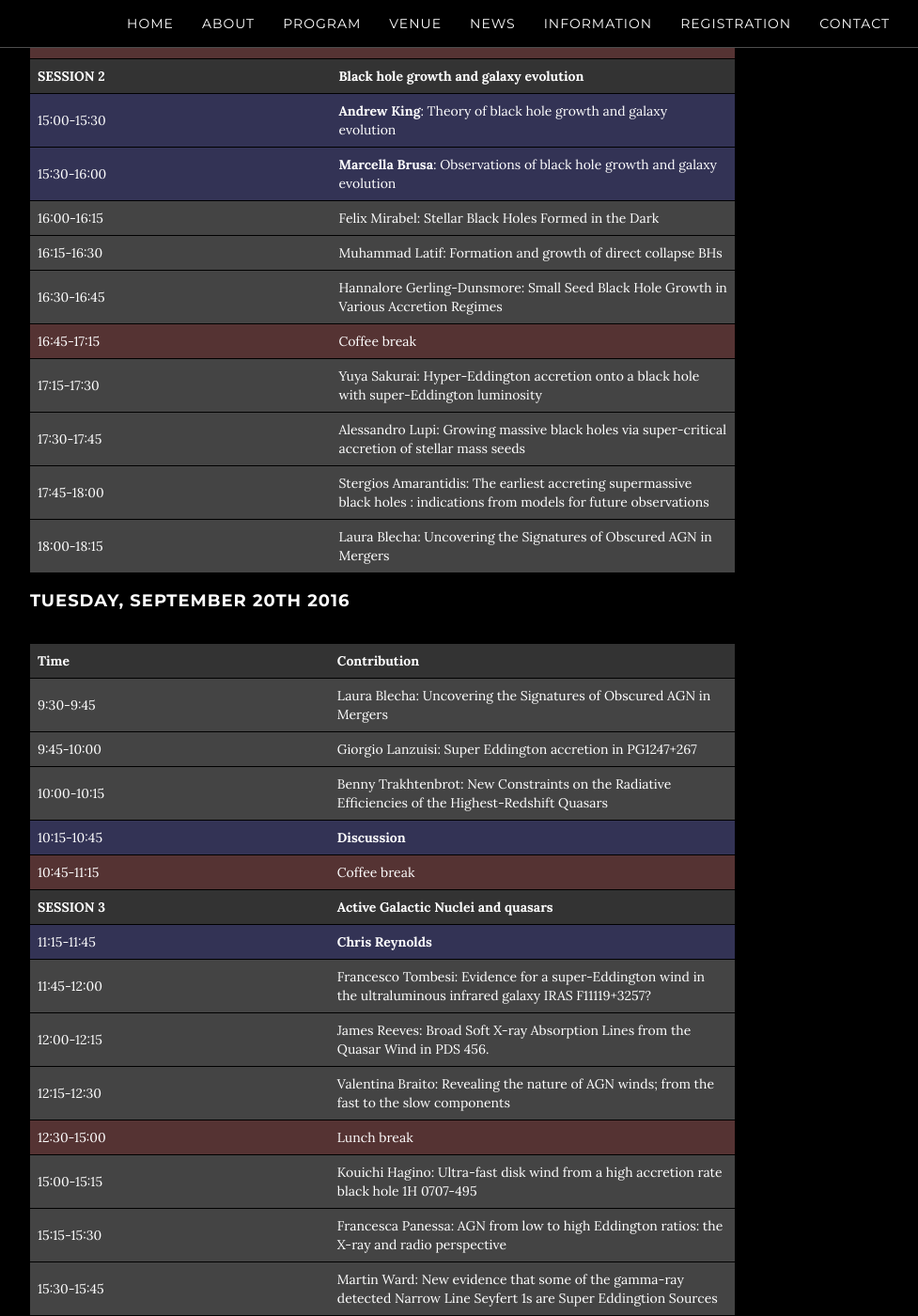
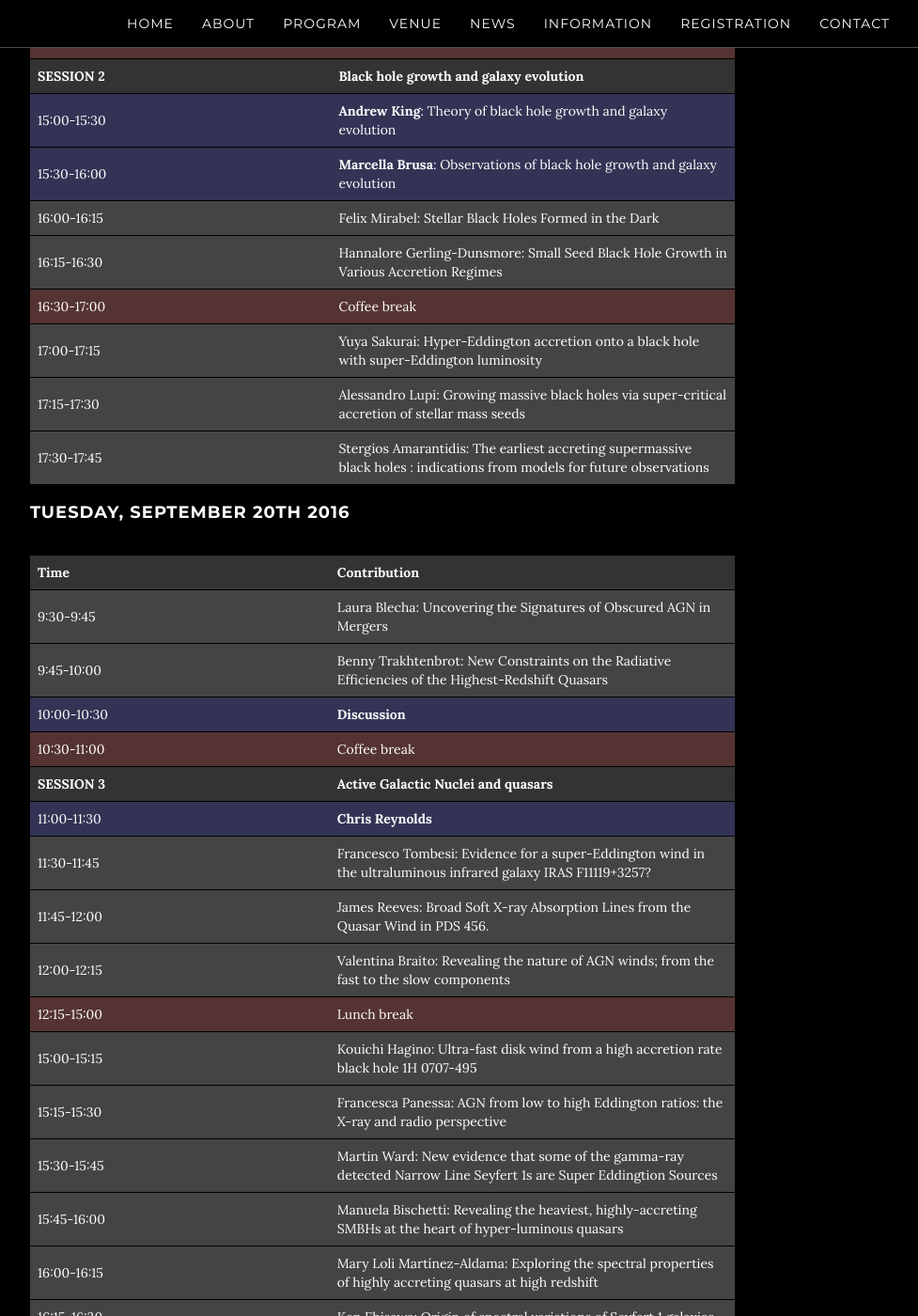
Before and after one commit to breakingthelimits/supereddington2016, a Jekyll site: the page built from program/index.html, in a window 1280 px wide and 1400 px high, scrolled down 881 px. Shown: the whole window at 94% size, without its empty margins (248-1225 px from the left). Built offline with Jekyll 4.4.1, drawn with Linux system fonts in a browser that asks for light colours; some of the changed text lies outside the part shown.

Commit message:
Update 12 sept. 2016

```diff
--- a/program/index.html
+++ b/program/index.html
@@ -85,31 +85,23 @@ Monday, September 19th 2016
 </tr>
 <tr >
 <td align="left">16:15-16:30</td>
-<td align="left">Muhammad Latif: Formation and growth of direct collapse BHs</td>
-</tr>
-<tr >
-<td align="left">16:30-16:45</td>
 <td align="left">Hannalore Gerling-Dunsmore: Small Seed Black Hole Growth in Various Accretion Regimes</td>
 </tr>
 <tr style="background-color: #553333">
-<td align="left">16:45-17:15</td>
+<td align="left">16:30-17:00</td>
 <td align="left">Coffee break</td>
 </tr>
 <tr >
-<td align="left">17:15-17:30</td>
+<td align="left">17:00-17:15</td>
 <td align="left">Yuya Sakurai: Hyper-Eddington accretion onto a black hole with super-Eddington luminosity</td>
 </tr>
 <tr >
-<td align="left">17:30-17:45</td>
+<td align="left">17:15-17:30</td>
 <td align="left">Alessandro Lupi: Growing massive black holes via super-critical accretion of stellar mass seeds</td>
 </tr>
 <tr >
-<td align="left">17:45-18:00</td>
+<td align="left">17:30-17:45</td>
 <td align="left">Stergios Amarantidis: The earliest accreting supermassive black holes : indications from models for future observations</td>
-</tr>
-<tr >
-<td align="left">18:00-18:15</td>
-<td align="left">Laura Blecha: Uncovering the Signatures of Obscured AGN in Mergers</td>
 </tr>
 </tbody>
 </table>
@@ -135,18 +127,14 @@ Tuesday, September 20th 2016
 </tr>
 <tr >
 <td align="left">9:45-10:00</td>
-<td align="left">Giorgio Lanzuisi: Super Eddington accretion in PG1247+267</td>
-</tr>
-<tr >
-<td align="left">10:00-10:15</td>
 <td align="left">Benny Trakhtenbrot: New Constraints on the Radiative Efficiencies of the Highest-Redshift Quasars</td>
 </tr>
 <tr style="background-color: #333355">
-<td align="left">10:15-10:45</td>
+<td align="left">10:00-10:30</td>
 <td align="left"><strong>Discussion</strong></td>
 </tr>
 <tr style="background-color: #553333">
-<td align="left">10:45-11:15</td>
+<td align="left">10:30-11:00</td>
 <td align="left">Coffee break</td>
 </tr>
 <tr  style="background-color: #333333">
@@ -154,23 +142,23 @@ Tuesday, September 20th 2016
 <td align="left"><strong>Active Galactic Nuclei and quasars</strong></td>
 </tr>
 <tr style="background-color: #333355">
-<td align="left">11:15-11:45</td>
+<td align="left">11:00-11:30</td>
 <td align="left"><strong>Chris Reynolds</strong></td>
 </tr>
 <tr >
-<td align="left">11:45-12:00</td>
+<td align="left">11:30-11:45</td>
 <td align="left">Francesco Tombesi: Evidence for a super-Eddington wind in the ultraluminous infrared galaxy IRAS F11119+3257?</td>
 </tr>
 <tr >
-<td align="left">12:00-12:15</td>
+<td align="left">11:45-12:00</td>
 <td align="left">James Reeves: Broad Soft X-ray Absorption Lines from the Quasar Wind in PDS 456.</td>
 </tr>
 <tr >
-<td align="left">12:15-12:30</td>
+<td align="left">12:00-12:15</td>
 <td align="left">Valentina Braito: Revealing the nature of AGN winds; from the fast to the slow components</td>
 </tr>
 <tr style="background-color: #553333">
-<td align="left">12:30-15:00</td>
+<td align="left">12:15-15:00</td>
 <td align="left">Lunch break</td>
 </tr>
 <tr >
@@ -224,6 +212,11 @@ Tuesday, September 20th 2016
 <tr style="background-color: #333355">
 <td align="left">18:15-18:45</td>
 <td align="left"><strong>Discussion</strong> - Andrew King</td>
+</tr>
+</tr>
+<tr style="background-color: #553333">
+<td align="left">19:30-22:30</td>
+<td align="left"><strong>SOCIAL DINNER</strong></td>
 </tr>
 </tbody>
 </table>
@@ -296,8 +289,8 @@ Wednesday, September 21st 2016
 <td align="left"></td>
 </tr>
 <tr style="background-color: #553333">
-<td align="left">14:00-22:00</td>
-<td align="left"><strong>SOCIAL TRIP + DINNER</strong></td>
+<td align="left">14:00-20:00</td>
+<td align="left"><strong>SOCIAL TRIP to the Sardinia Radio Telescope</strong></td>
 </tr>
 </tbody>
 </table>
@@ -387,18 +380,14 @@ Thursday, September 22nd 2016
 </tr>
 <tr >
 <td align="left">17:30-17:45</td>
-<td align="left">Ivan Zolotukhin: A Search for Hyperluminous X-Ray Sources in the XMM-Newton Source Catalog</td>
+<td align="left">Shogo Kobayashi: Comparing ULXs with the other High-Eddington Sources</td>
 </tr>
 <tr >
 <td align="left">17:45-18:00</td>
-<td align="left">Shogo Kobayashi: Comparing ULXs with the other High-Eddington Sources</td>
-</tr>
-<tr >
-<td align="left">18:00-18:15</td>
 <td align="left">Takumi Ogawa: A unified model for ULXs and ULSs; radiation hydrodynamics simulations of super-Eddington accretion flows</td>
 </tr>
 <tr style="background-color: #333355">
-<td align="left">18:15-18:45</td>
+<td align="left">18:00-18:30</td>
 <td align="left"><strong>Discussion</strong></td>
 </tr>
 </tbody>
```
